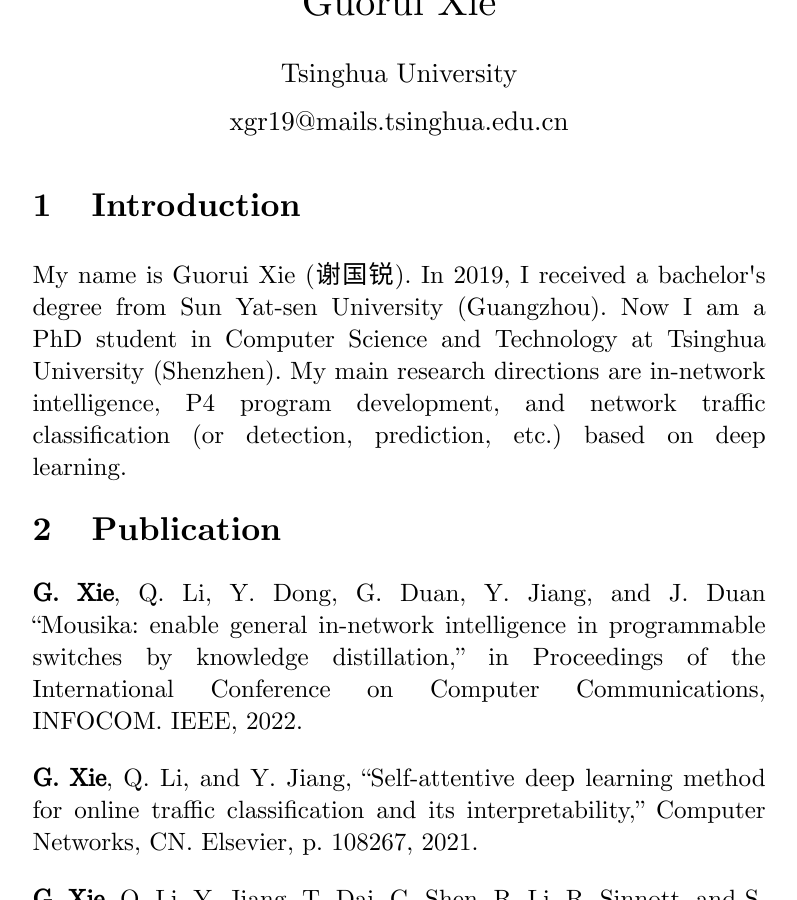
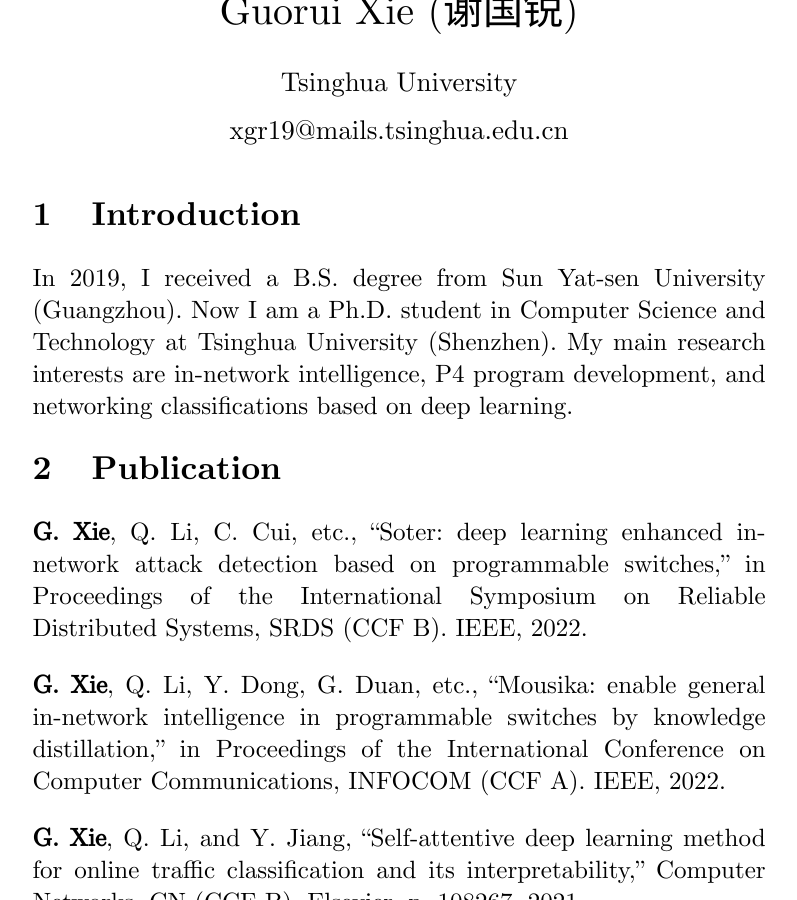
Before and after one commit to xgr19/xgr19.github.io, a Jekyll site: the page built from index.html, in a window 1280 px wide and 900 px high, scrolled down 197 px. Shown: the whole window, without its empty margins (241-1038 px from the left). Built offline with Jekyll 4.4.1, drawn with Linux system fonts in a browser that asks for light colours; nearby versions of some CDN libraries; comment, search, counter and statistics services are not loaded; some of the changed text lies outside the part shown.

Commit message:
Update index.html

```diff
--- a/index.html
+++ b/index.html
@@ -1,28 +1,31 @@
 ---
 layout: default
-title: Guorui Xie
+title: Guorui Xie (谢国锐)
 author: Tsinghua University
 date: xgr19@mails.tsinghua.edu.cn
 ---
 <p class="Section">1 &ensp; Introduction</p>
-    <p class="Justified"> My name is Guorui Xie (谢国锐). In 2019, I received a bachelor's degree from Sun Yat-sen University (Guangzhou). Now I am a PhD student in Computer Science and Technology at Tsinghua University (Shenzhen). My main research directions are in-network intelligence, P4 program development, and network traffic classification (or detection, prediction, etc.) based on deep learning.
+    <p class="Justified"> In 2019, I received a B.S. degree from Sun Yat-sen University (Guangzhou). Now I am a Ph.D. student in Computer Science and Technology at Tsinghua University (Shenzhen). My main research interests are in-network intelligence, P4 program development, and networking classifications based on deep learning.
     </p>
 
 <p class="Section">2 &ensp; Publication</p>
-    <p class="Justified"> <b>G. Xie</b>, Q. Li, Y. Dong, G. Duan, Y. Jiang, and J. Duan “Mousika: enable general in-network intelligence in programmable switches by knowledge distillation,” in Proceedings of the International Conference on Computer Communications, INFOCOM. IEEE, 2022.
+    <p class="Justified"> <b>G. Xie</b>, Q. Li, C. Cui, etc., “Soter: deep learning enhanced in-network attack detection based on programmable switches,” in Proceedings of the International Symposium on Reliable Distributed Systems, SRDS (CCF B). IEEE, 2022.
     </p>
 
-    <p class="Justified"> <b>G. Xie</b>, Q. Li, and Y. Jiang, “Self-attentive deep learning method for online traffic classification and its interpretability,” Computer Networks, CN. Elsevier, p. 108267, 2021.
+    <p class="Justified"> <b>G. Xie</b>, Q. Li, Y. Dong, G. Duan, etc., “Mousika: enable general in-network intelligence in programmable switches by knowledge distillation,” in Proceedings of the International Conference on Computer Communications, INFOCOM (CCF A). IEEE, 2022.
+    </p>
+
+    <p class="Justified"> <b>G. Xie</b>, Q. Li, and Y. Jiang, “Self-attentive deep learning method for online traffic classification and its interpretability,” Computer Networks, CN (CCF B). Elsevier, p. 108267, 2021.
     </p>
 
     <p class="Justified"> <b>G. Xie</b>, Q. Li, Y. Jiang, T. Dai, G. Shen, R. Li, R. Sinnott, and S. Xia, “Sam: Self-attention based deep learning method for online traffic classification,” in Proceedings of the Workshop on Network Meets AI &amp; ML, NetAI@SIGCOMM. ACM, pp. 14–20, 2020.
     </p>
 
 <p class="Section">3 &ensp; Cooperation</p>
-    <p class="Justified"> In in-network intelligence, we are mainly exploring the solutions of in-network classification, security, and privacy protection via programmable switches. If you find our works are interesting, please contact us at <a href = "mailto: xgr19@mails.tsinghua.edu.cn">xgr19@mails.tsinghua.edu.cn</a>. We are looooking forward to any possible cooperation!
+    <p class="Justified"> We are mainly exploring the solutions of in-network classification, security, and privacy protection via programmable switches and machine learning. If you find our works are interesting, please contact us at <a href = "mailto: xgr19@mails.tsinghua.edu.cn">xgr19@mails.tsinghua.edu.cn</a>. We are looking forward to any possible cooperation!
     </p>
 
-    <p class="Justified"> 清华智能网络研究组近三年学生拿到Offer包括华为（天才少年）、字节、腾讯、阿里等，博士年薪100w+，硕士年薪50w+。平台强大（100+GPU集群，20+P4交换机等），补助充足（硕士3k+）。目前联合鹏城国家实验室长期招收优秀本科实习生（可获推免名额）：研究方向包括网内智能、模型轻量化、流量分类等；月补助1k+，论文发表奖励5k~1w；可远程实习或申请访问学生（食宿报销）；长期实习（半年+）、有论文/竞赛/项目经历优先。可附简历详询：<a href = "mailto: xgr19@mails.tsinghua.edu.cn">xgr19@mails.tsinghua.edu.cn</a>（邮件主题注明实习生）。
+    <p class="Justified"> 清华智能网络研究组（SIG）近三年学生毕业去向包括华为（天才少年）、字节、腾讯、阿里等，博士年薪100w+，硕士年薪50w+。平台强大（100+GPU集群，20+P4交换机等），补助充足（硕士3k+）。目前联合鹏城国家实验室长期招收优秀本科实习生（可推荐清华夏令营）：研究方向包括P4开发、深度学习模型轻量化、流量智能分类等；月补助1k+，论文发表奖励5k~1w；可远程实习；长期实习（半年+），有论文/竞赛/项目经历者优先。可附简历详询：<a href = "mailto: xgr19@mails.tsinghua.edu.cn">xgr19@mails.tsinghua.edu.cn</a>（邮件主题注明实习生）。
     </p>
 
     <p class="Justified"><span id="busuanzi_value_site_uv"></span></p>
```
